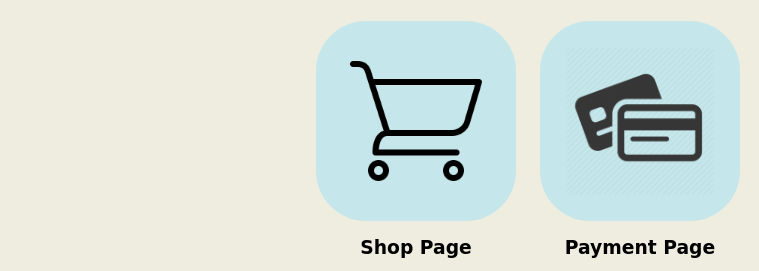
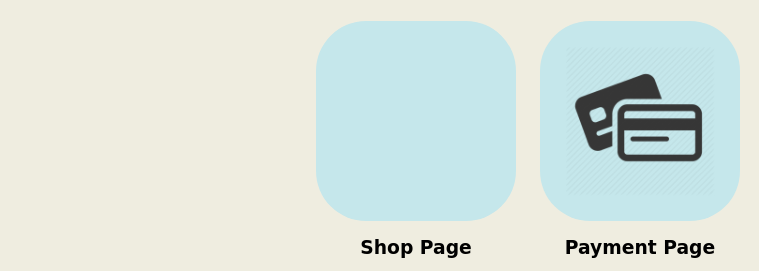
Before and after one commit to Yarinnasri/Portfolio.github.io, a plain HTML site: page index.html in a window 1280 px wide. Shown: the part 2649-2920 px from the top of the page, 0-759 px from the left. Drawn offline with Linux system fonts and the light colour scheme.

Commit message:
removed cart icon

```diff
--- a/index.html
+++ b/index.html
@@ -295,9 +295,7 @@
         </div>
         <div class="card">
           <a href="Project Pages/app-page-6.html" target="_self">
-            <div>
-              <img src="./images/app icons/cart-icon.png" alt="store-icon" />
-            </div>
+            <div></div>
           </a>
           <h3>Shop Page</h3>
         </div>
```
